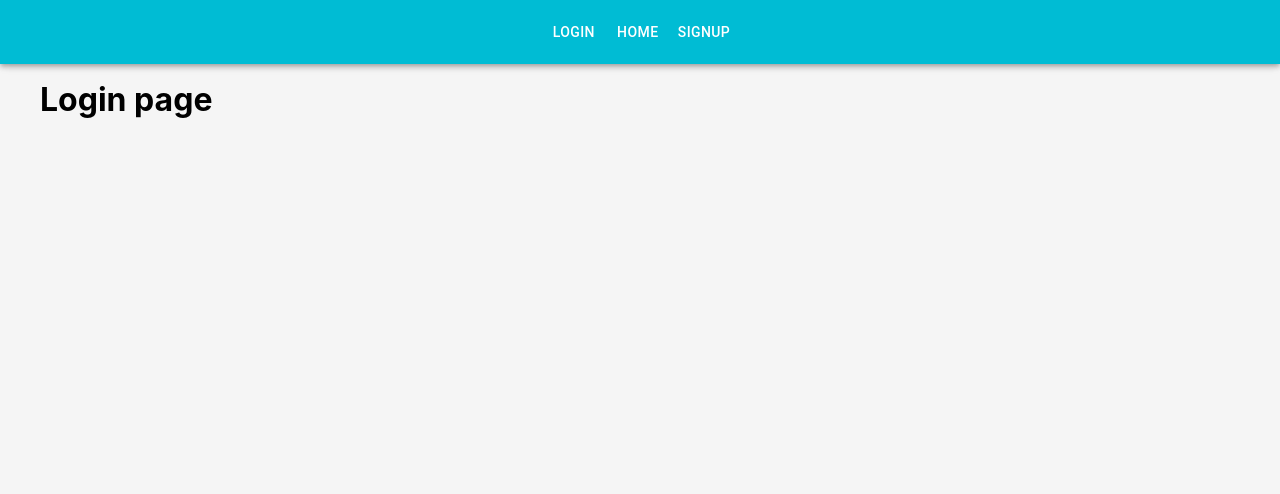
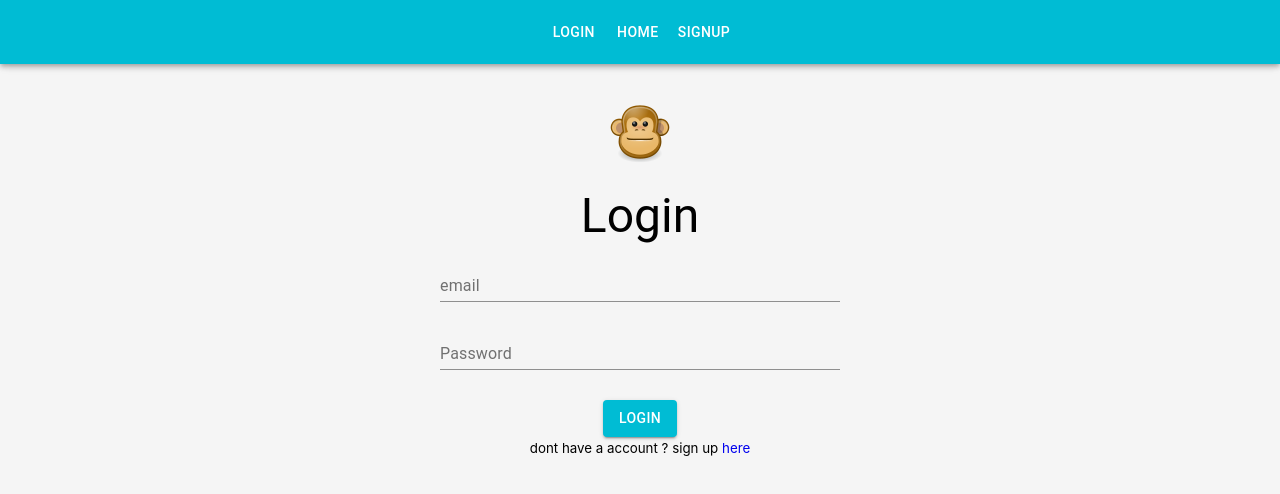
Before and after one commit to hikari77/rgpost-client, a React (Create React App) app: page /login in a window 1280 px wide. Shown: the top 494 px of the page. Built offline with nearby package versions, Linux system fonts and the light colour scheme.

Commit message:
create sign up page

```diff
--- a/package.json
+++ b/package.json
@@ -8,6 +8,7 @@
     "@testing-library/react": "^9.5.0",
     "@testing-library/user-event": "^7.2.1",
     "axios": "^0.19.2",
+    "dayjs": "^1.8.31",
     "react": "^16.13.1",
     "react-dom": "^16.13.1",
     "react-router-dom": "^5.2.0",
--- a/src/components/Post.js
+++ b/src/components/Post.js
@@ -1,6 +1,8 @@
 import React, { Component } from 'react';
 import withStyles from '@material-ui/core/styles/withStyles';
 import { Link } from 'react-router-dom';
+import dayjs from 'dayjs';
+import relativeTime from 'dayjs/plugin/relativeTime';
 
 // MUI
 import Card from '@material-ui/core/Card';
@@ -25,6 +27,7 @@
 
 class Post extends Component {
     render() {
+        dayjs.extend(relativeTime);
         const { classes, post : { body, createdAt, userImage, userHandle,
                 postId , likeCount, commentCount } } = this.props;
 
@@ -41,7 +44,9 @@
                         component={Link}
                         to={`/users/${userHandle}`}
                         color="primary">{userHandle}</Typography>
-                    <Typography variant="body2" color="textSecondary">{createdAt}</Typography>
+                    <Typography variant="body2" color="textSecondary">
+                        {dayjs(createdAt).fromNow()}
+                    </Typography>
                     <Typography variant="body1">{body}</Typography>
                 </CardContent>
 
--- a/src/pages/home.js
+++ b/src/pages/home.js
@@ -21,7 +21,7 @@
     }
     render() {
         let recentPostsMarkup = this.state.posts ? (
-            this.state.posts.map(post => <Post post={post}/>)
+            this.state.posts.map(post => <Post key={post.postId} post={post} />)
         ) : <p>loading...</p>
         return (
 
--- a/src/pages/login.js
+++ b/src/pages/login.js
@@ -1,13 +1,135 @@
-import React, { Component } from 'react'
+import React, { Component } from 'react';
+import PropTypes from 'prop-types';
+import AppIcon from '../images/icon.png';
+import axios from 'axios';
+import { Link } from 'react-router-dom';
+// MUI
+import { withStyles } from '@material-ui/core/styles';
+import Grid from '@material-ui/core/Grid';
+import Typography from '@material-ui/core/Typography';
+import TextField from '@material-ui/core/TextField';
+import Button from '@material-ui/core/Button';
+import CircularProgress from '@material-ui/core/CircularProgress';
+
+
+const styles = {
+    form: {textAlign: 'center'},
+    image: {margin: '20px auto 20px auto'},
+    pageTile: {
+        margin: '10px auto 10px auto'
+    },
+    textField: {
+        margin: '10px auto 10px auto'
+    },
+    button: {
+        marginTop: 20,
+        positions: 'relative'
+    },
+    customError: {
+        color: 'red',
+        fontSize: '0.8rem',
+        marginTop: 10
+    },
+    progress: {
+        position: 'absolute'
+    }
+}
+
+
+
 
 class login extends Component {
+    constructor(){
+        super();
+        this.state = {
+            email: '',
+            password: '',
+            loading: false,
+            errors: {}
+        }
+    }
+    handleSubmit = (event) => {
+        event.preventDefault();
+        this.setState({
+            loading: true
+        });
+        const userData = {
+            email: this.state.email,
+            password: this.state.password
+        }
+        axios.post('/login', userData)
+            .then(res => {
+                console.log(res.data);
+                this.setState({
+                    loading: false
+                });
+                this.props.history.push('/')
+            })
+            .catch(err => {
+                this.setState({
+                    errors: err.response.data,
+                    loading: false
+                })
+            })
+    };
+
+    handleChange = (event) => {
+        this.setState({
+            [event.target.name]: event.target.value
+        });
+    }
+
+
+
     render() {
+        const { classes } = this.props;
+        const { errors, loading } = this.state;
+
         return (
-            <div>
-                <h1> Login page</h1>
-            </div>
+            <Grid container className={classes.form}>
+                <Grid item sm />
+                <Grid item sm>
+                    <img src={AppIcon} alt='monkey' className={classes.image}/>
+                    <Typography variant="h3" className={classes.pageTitle}>
+                        Login
+                    </Typography>
+                    <form noValidate onSubmit={this.handleSubmit}>
+                        <TextField id="email" name="email" type="email"
+                            label="email" className={classes.textField}
+                            value={this.state.email} onChange={this.handleChange}
+                            fullWidth
+                            helperText={errors.email} error={errors.email ? true : false}/>
+                        <TextField id="password" name="password" type="password"
+                            label="Password" className={classes.textField}
+                            value={this.state.password} onChange={this.handleChange}
+                            fullWidth
+                            helperText={errors.password} error={errors.password ? true : false}/>
+                        {errors.general && (
+                            <Typography variant="body2" className={classes.customError}>
+                                {errors.general}
+                            </Typography>
+                        )}
+                        <Button
+                            type="submit"
+                            variant="contained"
+                            color="primary"
+                            disabled={loading}
+                            className={classes.button}>
+                            Login
+                            {loading && (<CircularProgress size={20} className={classes.progress}/>)}
+                        </Button>
+                        <br/>
+                        <small>dont have a account ? sign up <Link to="/signup">here</Link></small>
+                    </form>
+                </Grid>
+                <Grid item sm/>
+            </Grid>
         )
     }
 }
 
-export default login
+login.propTypes = {
+    classes: PropTypes.object.isRequired
+}
+
+export default withStyles(styles)(login);
```
Also changed, not shown: src/images/icon.png (added), 1 other file (tests, documents, lock files or other folders).
